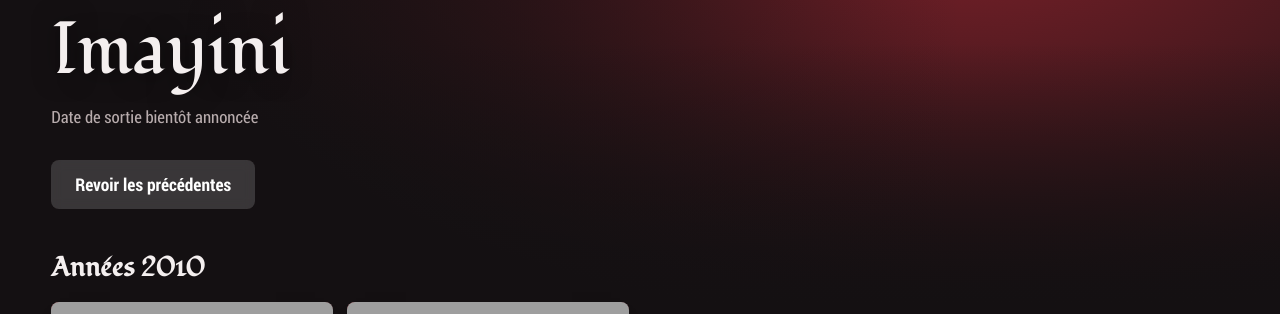
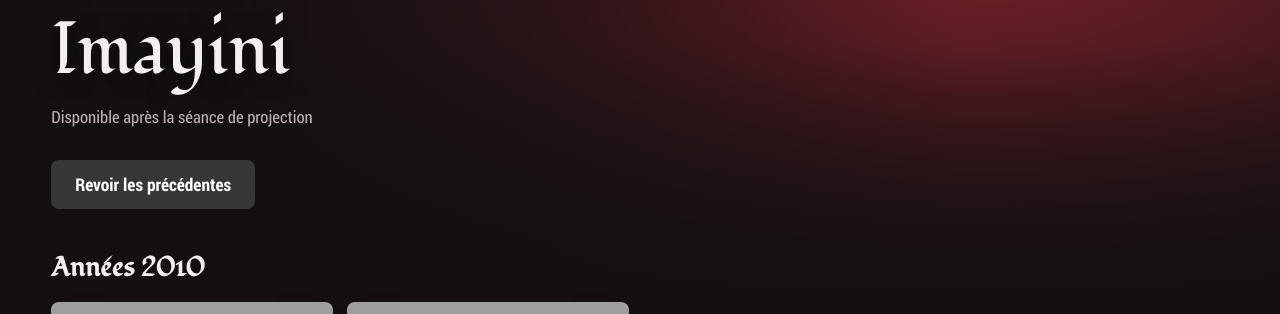
Before and after one commit to CommissionHistoriqueFPMS/Site-Com-Histo, a PHP site: page /revue.php in a window 1280 px wide. Shown: the part 351-665 px from the top of the page. Run offline with PHP 8.4, Linux system fonts and the light colour scheme; grey boxes are pictures that could not be loaded.

Commit message:
Remplacé coming soon par dispo après projo

```diff
--- a/include-php/fonctions-revue.php
+++ b/include-php/fonctions-revue.php
@@ -257,7 +257,7 @@ function revueAfficheAVenir($r, $maintenant, $avecCatalogue) {
         <div class="affiche__inner">
             <p class="affiche__surtitre">Coming soon</p>
             <h1 class="affiche__titre">' . $e($r['titre']) . '</h1>
-            <p class="affiche__meta">' . ($datee ? 'Sortie le ' . $e(revueDateEnClair($r['sortie'])) : 'Date de sortie bientôt annoncée') . '</p>';
+            <p class="affiche__meta">' . ($datee ? 'Sortie le ' . $e(revueDateEnClair($r['sortie'])) : 'Disponible après la séance de projection') . '</p>';
 
     if ($r['resume'] !== '') {
         echo '<p class="affiche__resume">' . $e($r['resume']) . '</p>';
```
